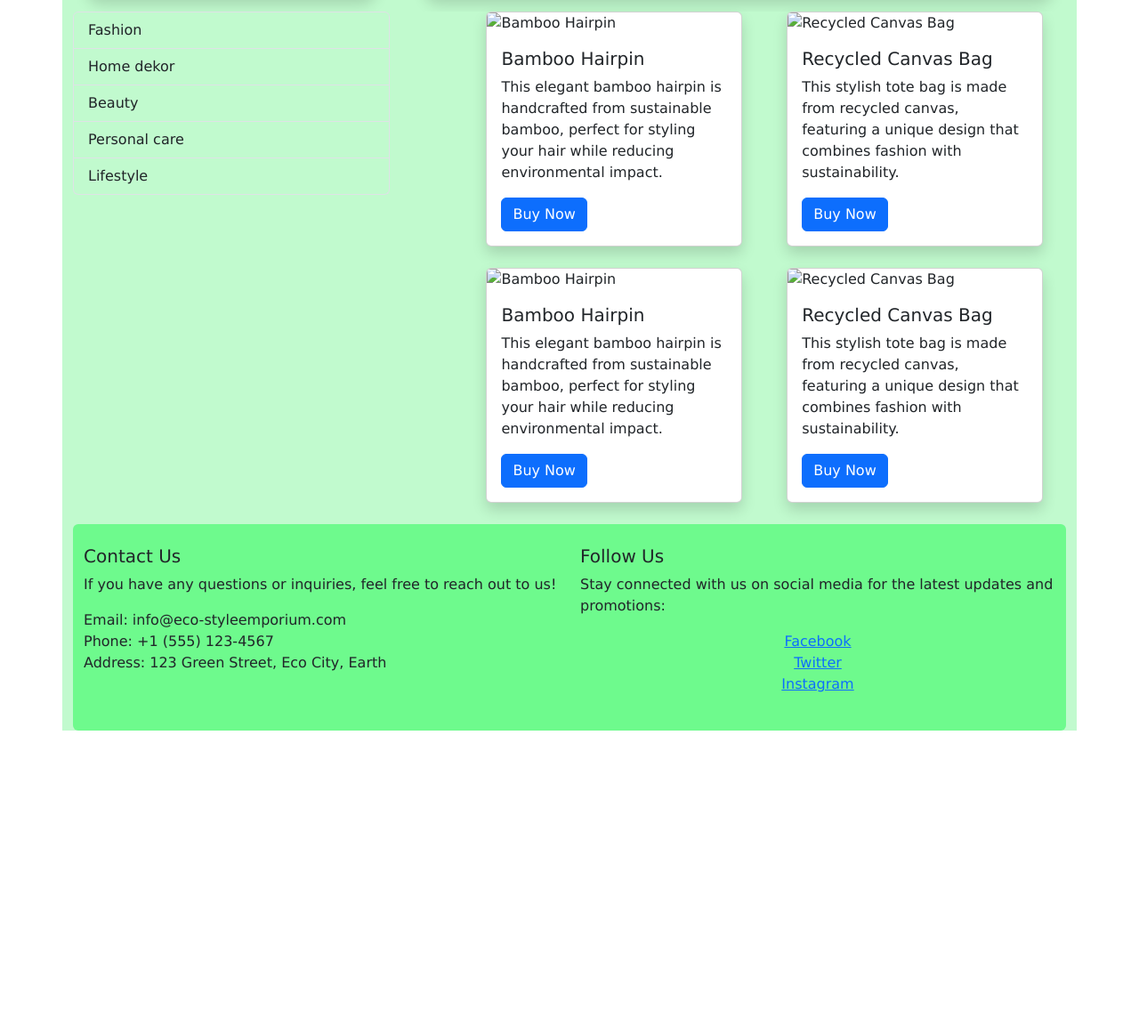
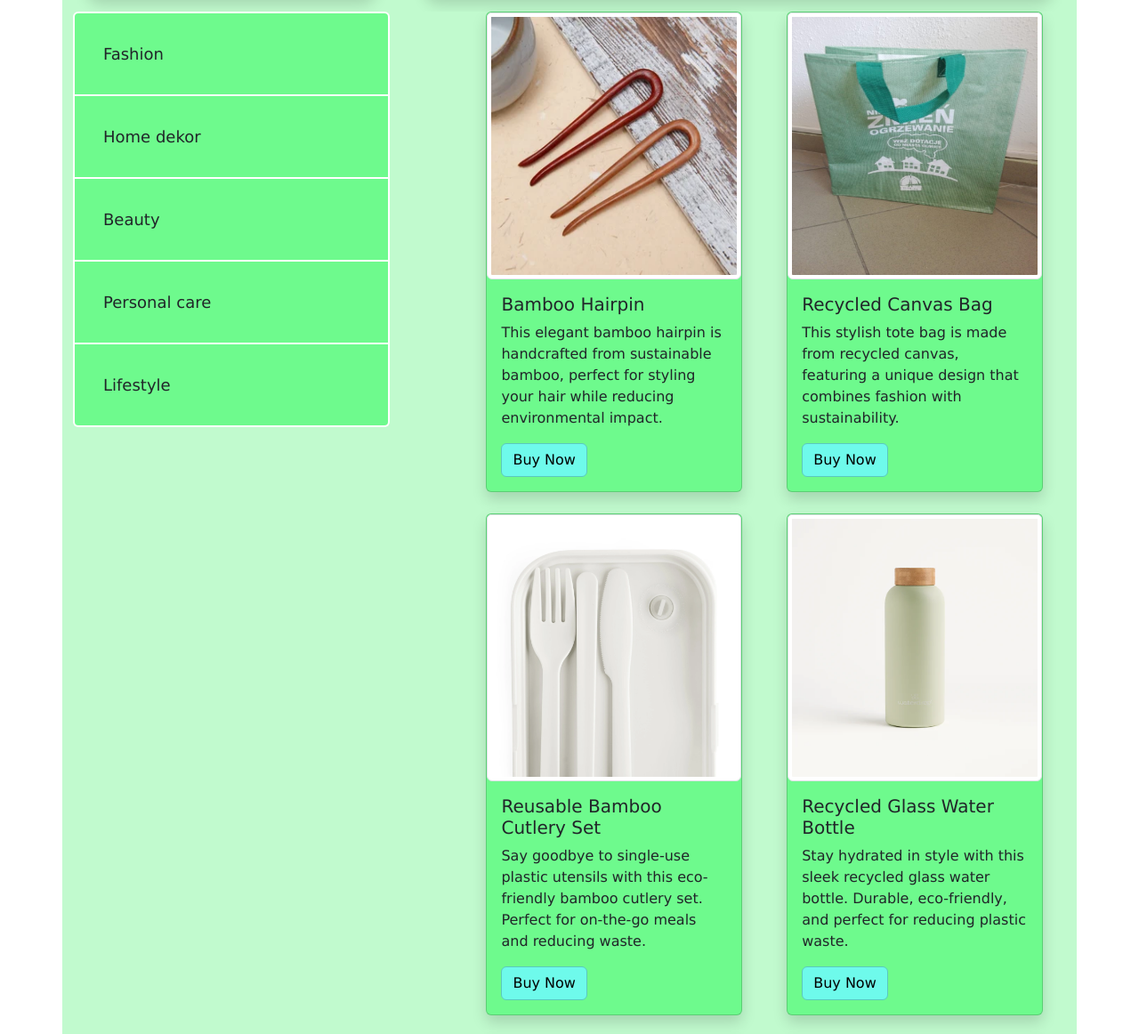
Before and after one commit to KubaK1P/bootstrapSklepFinal, a plain HTML site: page html/products.html in a window 1280 px wide. Shown: the part 187-1349 px from the top of the page at 89% size. Before the commit the page ends 1008 px from the top, so only its background shows below. Drawn offline with nearby package versions, Linux system fonts and the light colour scheme.

Commit message:
products page css images

```diff
--- a/css/main.css
+++ b/css/main.css
@@ -27,6 +27,31 @@ h3 {
 
 .card {
   margin: 0;
+  background-color: #6efa8d;
+  height: 100%;
+}
+
+.card-img-top {
+  height: 300px;
+}
+
+.btn {
+  background: #6efaeb;
+  border: 1px solid #5ac9be;
+  color: black;
+}
+
+.btn:hover {
+  background: #befa6e;
+  border: 1px solid #8ab652;
+  color: black;
+}
+
+.blue {
+  background: #6efa8d;
+  padding: 2rem;
+  font-size: large;
+  border: 2px solid white;
 }
 
 .nav-item {
--- a/html/products.html
+++ b/html/products.html
@@ -69,11 +69,11 @@
             <h2 class="shadow text-center">Categories</h2>
           </div>
           <ul class="list-group">
-            <li class="list-group-item" aria-current="true">Fashion</li>
-            <li class="list-group-item">Home dekor</li>
-            <li class="list-group-item">Beauty</li>
-            <li class="list-group-item">Personal care</li>
-            <li class="list-group-item">Lifestyle</li>
+            <li class="list-group-item blue" aria-current="true">Fashion</li>
+            <li class="list-group-item blue">Home dekor</li>
+            <li class="list-group-item blue">Beauty</li>
+            <li class="list-group-item blue">Personal care</li>
+            <li class="list-group-item blue">Lifestyle</li>
           </ul>
         </aside>
         <main class="col-8">
@@ -86,8 +86,8 @@
                 <div class="col-md-4 mb-4">
                   <div class="card shadow" style="width: 18rem">
                     <img
-                      src="bamboo_hairpin.jpg"
-                      class="card-img-top"
+                      src="../images/hairpin.png"
+                      class="card-img-top img-thumbnail"
                       alt="Bamboo Hairpin"
                     />
                     <div class="card-body">
@@ -104,8 +104,8 @@
                 <div class="col-md-4 mb-4">
                   <div class="card shadow" style="width: 18rem">
                     <img
-                      src="recycled_canvas_bag.jpg"
-                      class="card-img-top"
+                      src="../images/eco_torba.png"
+                      class="card-img-top img-thumbnail"
                       alt="Recycled Canvas Bag"
                     />
                     <div class="card-body">
@@ -124,8 +124,46 @@
                 <div class="col-md-4 mb-4">
                   <div class="card shadow" style="width: 18rem">
                     <img
-                      src="bamboo_hairpin.jpg"
-                      class="card-img-top"
+                      src="../images/eco_cutlery.png"
+                      class="card-img-top img-thumbnail"
+                      alt="Reusable Bamboo Cutlery Set"
+                    />
+                    <div class="card-body">
+                      <h5 class="card-title">Reusable Bamboo Cutlery Set</h5>
+                      <p class="card-text">
+                        Say goodbye to single-use plastic utensils with this
+                        eco-friendly bamboo cutlery set. Perfect for on-the-go
+                        meals and reducing waste.
+                      </p>
+                      <a href="#" class="btn btn-primary">Buy Now</a>
+                    </div>
+                  </div>
+                </div>
+                <div class="col-md-4 mb-4">
+                  <div class="card shadow" style="width: 18rem">
+                    <img
+                      src="../images/eco_bottle.png"
+                      class="card-img-top img-thumbnail"
+                      alt="Recycled Glass Water Bottle"
+                    />
+                    <div class="card-body">
+                      <h5 class="card-title">Recycled Glass Water Bottle</h5>
+                      <p class="card-text">
+                        Stay hydrated in style with this sleek recycled glass
+                        water bottle. Durable, eco-friendly, and perfect for
+                        reducing plastic waste.
+                      </p>
+                      <a href="#" class="btn btn-primary">Buy Now</a>
+                    </div>
+                  </div>
+                </div>
+              </div>
+              <div class="row d-flex justify-content-evenly">
+                <div class="col-md-4 mb-4">
+                  <div class="card shadow" style="width: 18rem">
+                    <img
+                      src="../images/hairpin.png"
+                      class="card-img-top img-thumbnail"
                       alt="Bamboo Hairpin"
                     />
                     <div class="card-body">
@@ -142,8 +180,8 @@
                 <div class="col-md-4 mb-4">
                   <div class="card shadow" style="width: 18rem">
                     <img
-                      src="recycled_canvas_bag.jpg"
-                      class="card-img-top"
+                      src="../images/eco_torba.png"
+                      class="card-img-top img-thumbnail"
                       alt="Recycled Canvas Bag"
                     />
                     <div class="card-body">
@@ -158,6 +196,7 @@
                   </div>
                 </div>
               </div>
+              >
             </div>
           </div>
         </main>
```
Also changed, not shown: images/eco_bottle.png (added), images/eco_cutlery.png (added), images/eco_torba.png (added), images/hairpin.png (added).
